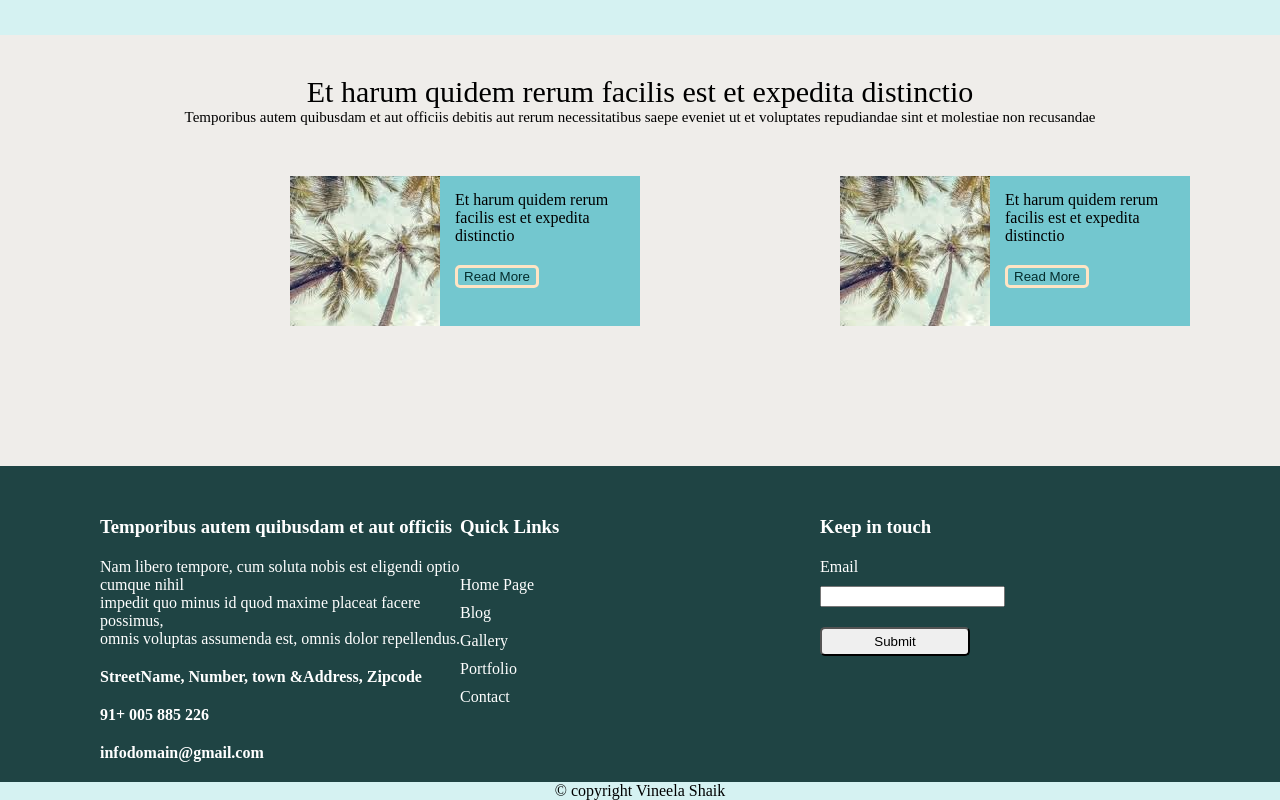
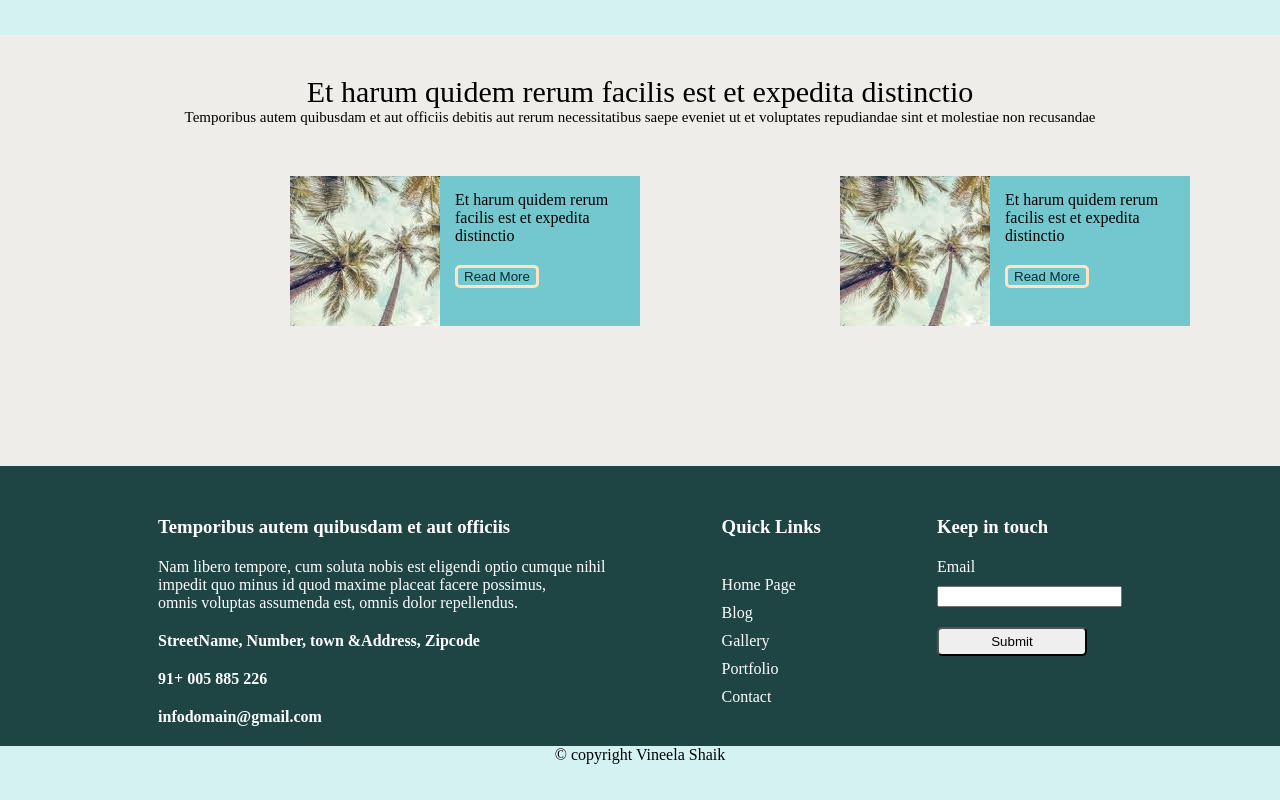
Before and after one commit to VineelaShaik/Flex, a plain HTML site: page index.html in a window 1280 px wide. Shown: the part 1306-2106 px from the top of the page. After the commit the page ends 2070 px from the top, so only its background shows below. Drawn offline with Linux system fonts and the light colour scheme.

Commit message:
Update style.css

```diff
--- a/style.css
+++ b/style.css
@@ -206,7 +206,7 @@ html{
    display: flex;
    justify-content: space-around;
    &>div{
-    flex-basis: 40%;
+
     & h3{
         padding-bottom: 20px;
     }
```
